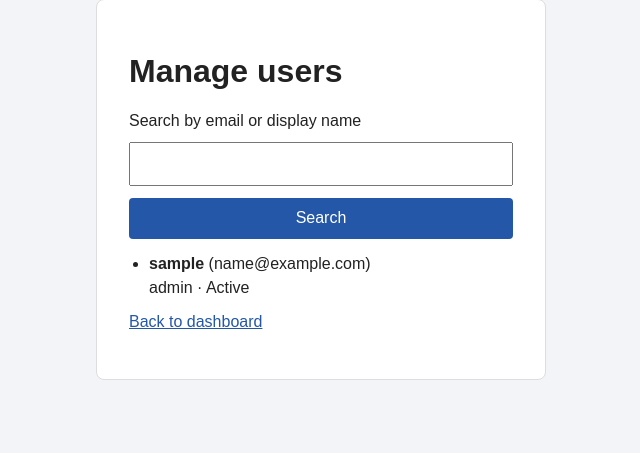
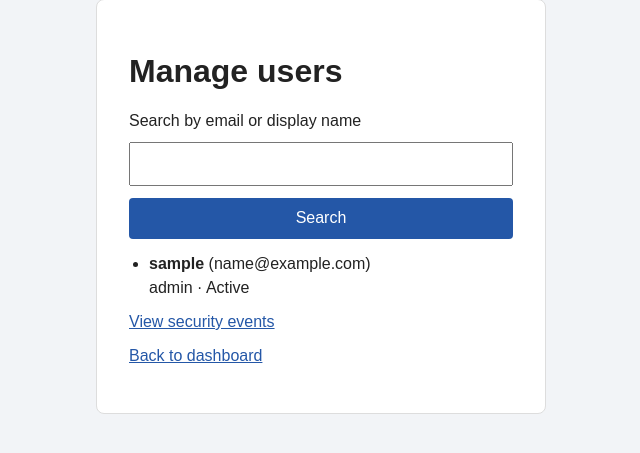
Before and after one commit to stefanyrjunges/secure-insecure, a Flask app: page /admin/users in a window 1280 px wide. Shown: the part 81-534 px from the top of the page, without its empty margins (319-959 px from the left). Run offline with Flask 3, Linux system fonts and the light colour scheme; the visitor is signed in with stand-in values (Sample User, id 1); data comes from the database, SQL or seed files in the repository.

Commit message:
Link admin page to security events
Co-authored-by: Copilot <223556219+Copilot@users.noreply.github.com>

```diff
--- a/templates/admin.html
+++ b/templates/admin.html
@@ -42,6 +42,7 @@
                 <li>No users found.</li>
             {% endfor %}
         </ul>
+        <p><a href="/admin/events">View security events</a></p>
         <p><a href="/">Back to dashboard</a></p>
     </main>
     <script>
```
